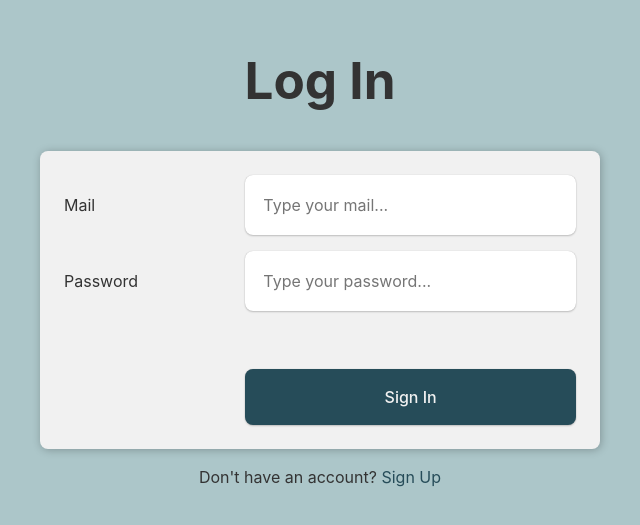
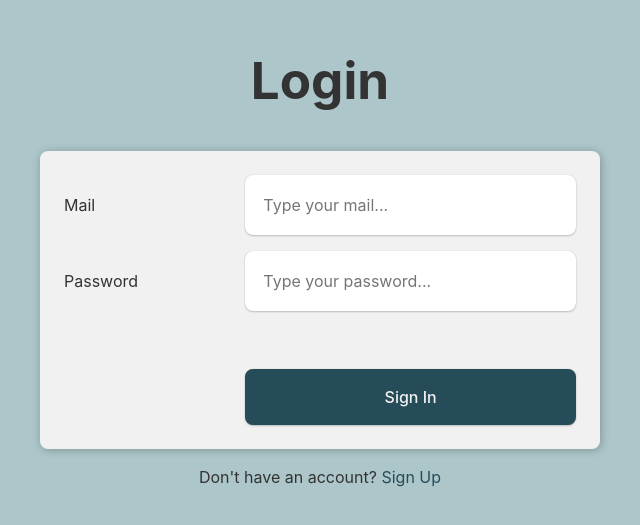
Before and after one commit to cederdorff/post-app-with-firebase, a React (Vite) app: page /sign-in in a window 1280 px wide. Shown: the part 137-662 px from the top of the page, without its empty margins (320-960 px from the left). Built offline with nearby package versions, Linux system fonts and the light colour scheme; no server answers.

Commit message:
Update heading in SignInPage component from "Log In" to "Login" for consistency

```diff
--- a/src/pages/SignInPage.jsx
+++ b/src/pages/SignInPage.jsx
@@ -26,7 +26,7 @@ export default function SignInPage() {
   }
   return (
     <section id="sign-in-page" className="page">
-      <h1>Log In</h1>
+      <h1>Login</h1>
       <form id="sign-in-form" onSubmit={handleSignIn}>
         <label htmlFor="mail">Mail</label>
         <input id="mail" type="email" name="mail" aria-label="mail" placeholder="Type your mail..." required />
```
